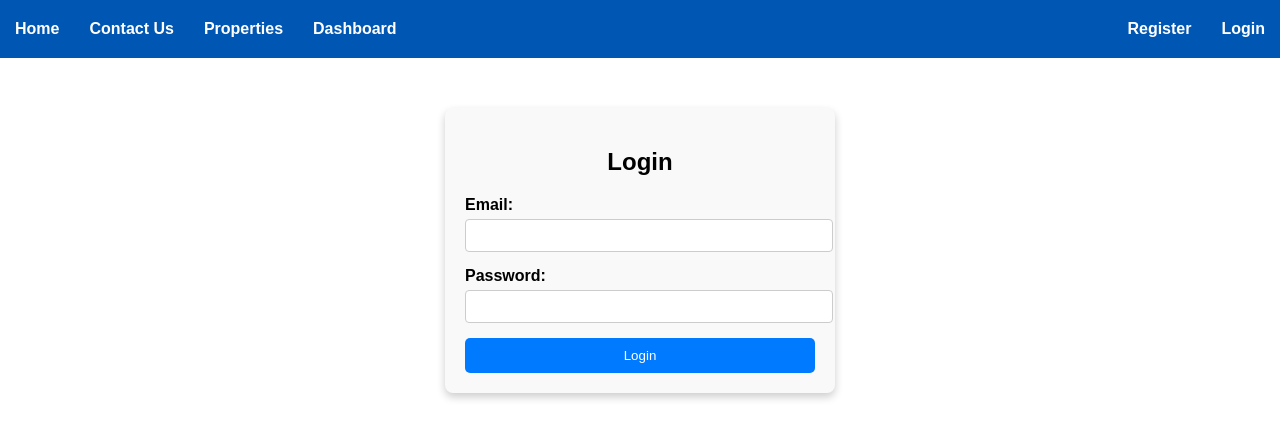
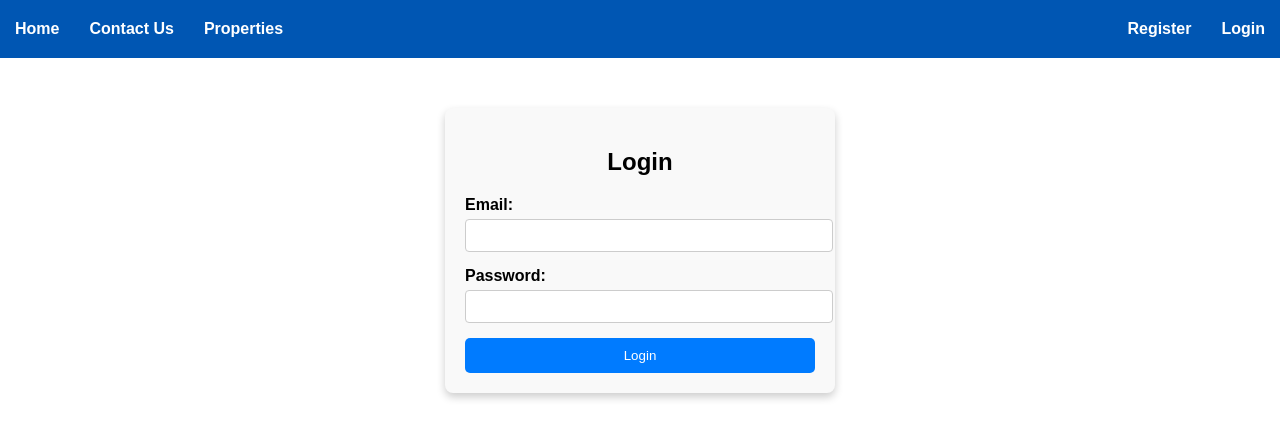
Before and after one commit to Haywaii1/apartment-react, a React (Create React App) app: page /login in a window 1280 px wide. Shown: the top 438 px of the page. Built offline with nearby package versions, Linux system fonts and the light colour scheme; no server answers.

Commit message:
few changes to the navbar

```diff
--- a/src/Navbar.js
+++ b/src/Navbar.js
@@ -11,7 +11,6 @@ const Navbar = () => {
             <li><Link to="/">Home</Link></li>
             <li><Link to="/contact">Contact Us</Link></li>
             <li><Link to="/properties">Properties</Link></li>
-            <li><Link to="/dashboard">Dashboard</Link></li>
             <div className="float-right" style={{ display: "flex" }} >
               <li ><Link to="/register">Register</Link></li>
               <li ><Link to="/login">Login</Link></li>
```
